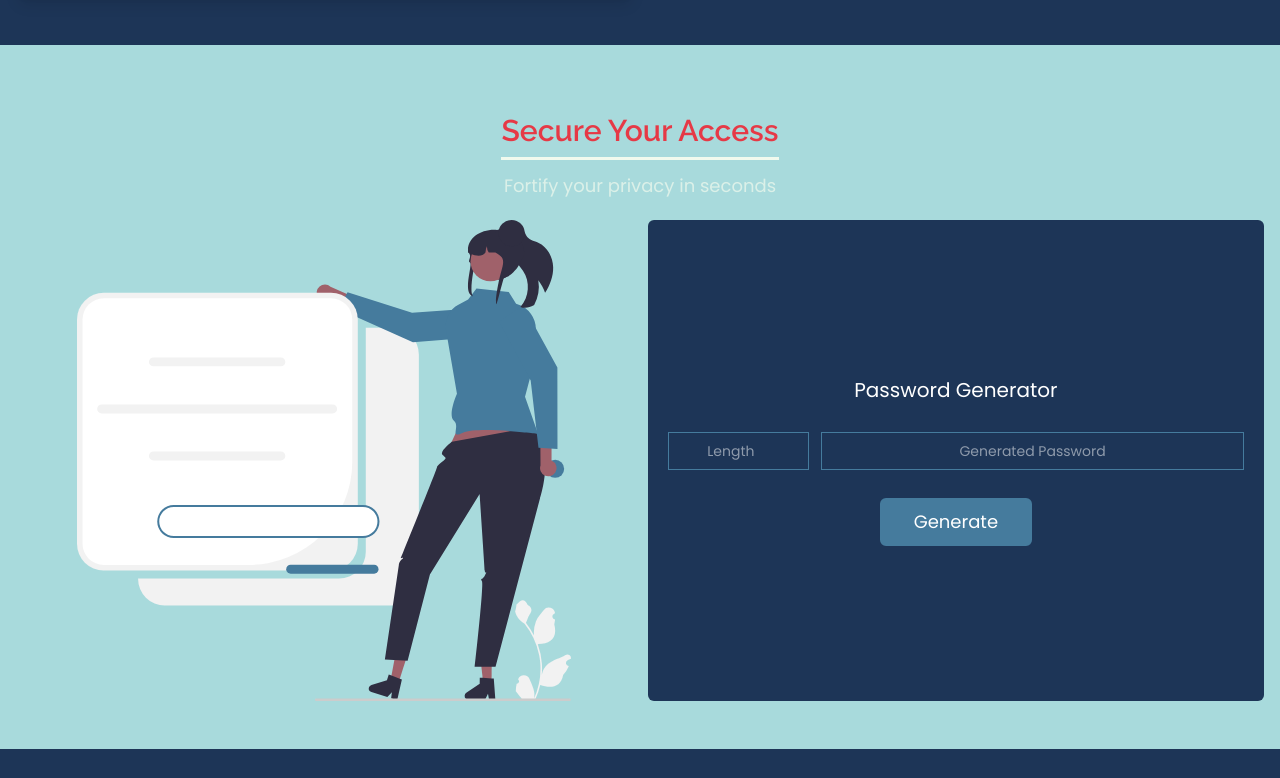
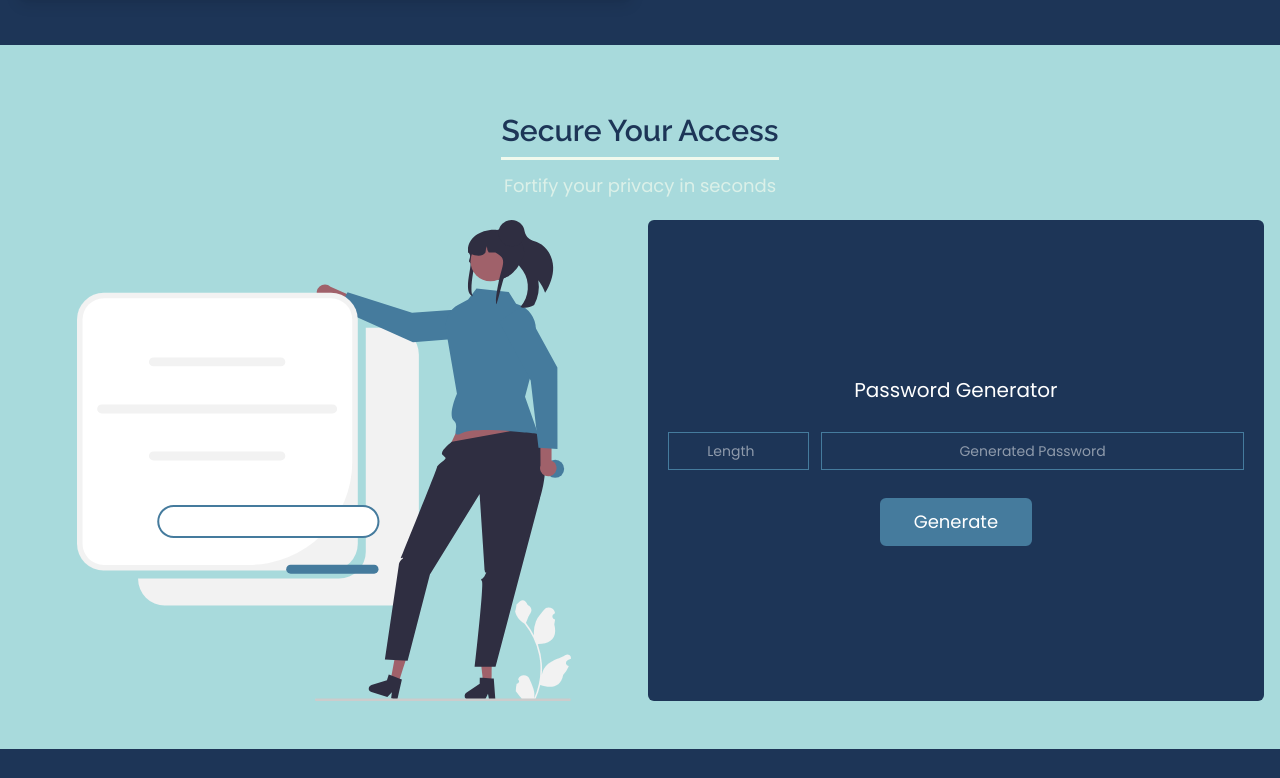
Before and after one commit to programmerrakibul/teamRED, a website: page index.html in a window 1280 px wide. Shown: the part 2082-2860 px from the top of the page. Drawn offline with nearby package versions, Linux system fonts and the light colour scheme.

Commit message:
Secure Section Title color Changed

```diff
--- a/index.html
+++ b/index.html
@@ -317,7 +317,7 @@
         <div class="container mx-auto px-4">
           <!-- Quiz Heading Area -->
           <div class="heading py-2 my-3">
-            <h2 class="title-txt !text-blazeRed">Secure Your Access</h2>
+            <h2 class="title-txt !text-midnightNavy">Secure Your Access</h2>
             <p class="sub-title-txt">Fortify your privacy in seconds</p>
           </div>
 
```
Also changed, not shown: css/style.css.
